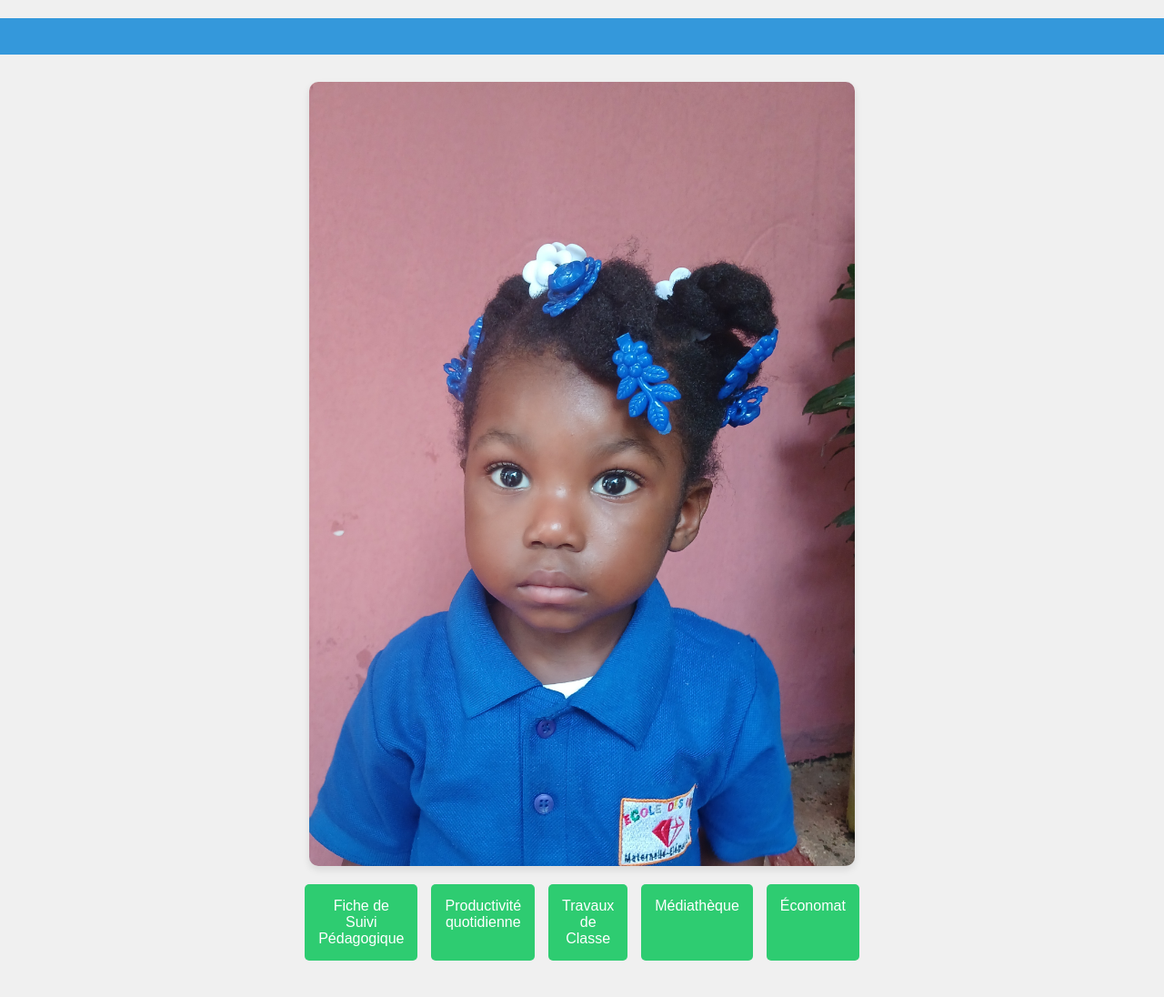
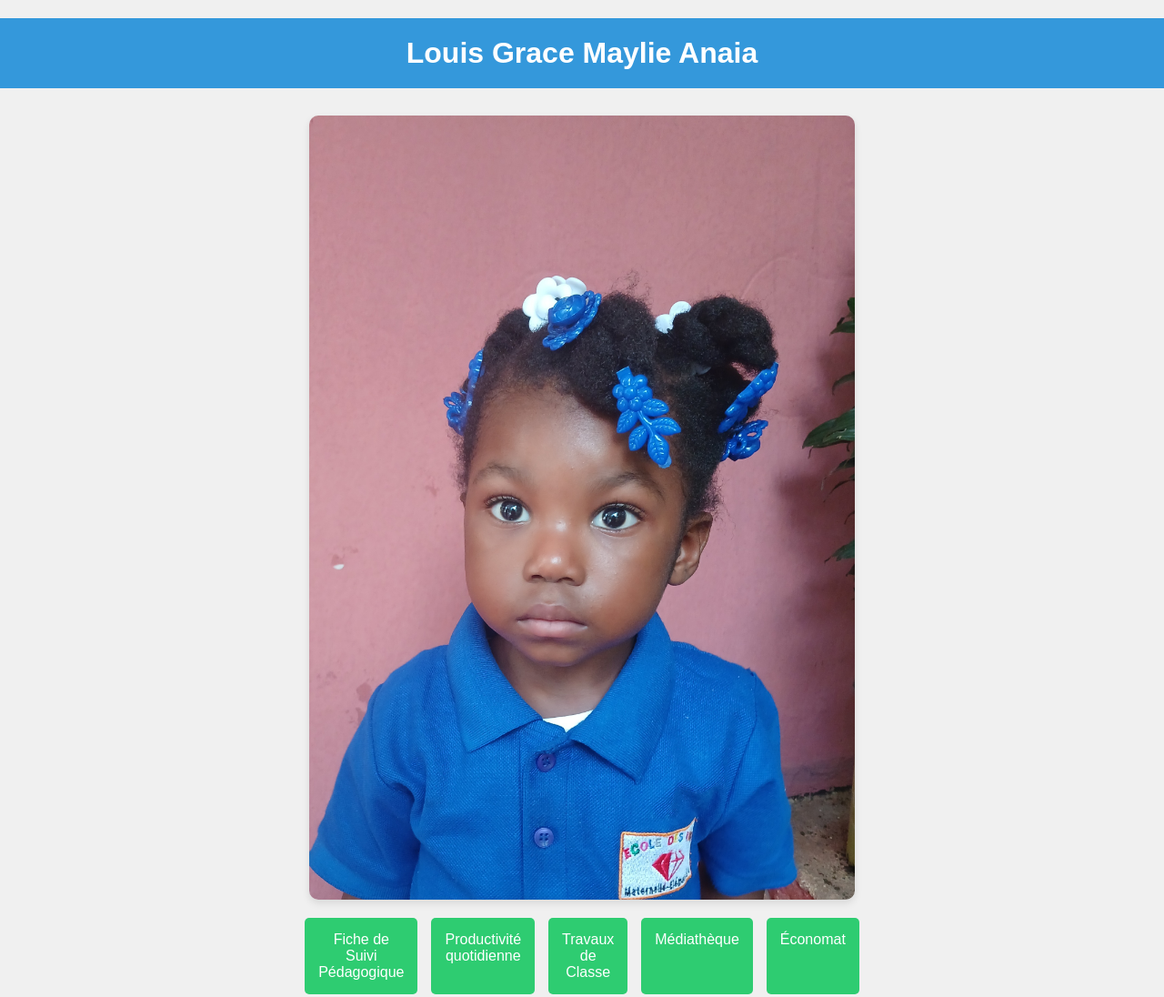
Before and after one commit to EcoleDesRubis/Louis-Grace-Maylie-Anaia, a plain HTML site: page index.html in a window 1280 px wide. Shown: the whole page at 91% size. Drawn offline with Linux system fonts and the light colour scheme.

Commit message:
Update index.html

```diff
--- a/index.html
+++ b/index.html
@@ -75,7 +75,7 @@
 </head>
 <body>
     <header>
-        <h1></h1>
+        <h1>Louis Grace Maylie Anaia</h1>
     </header>
     <div class="content">
         <img src="test.jpg" alt="Test Image">
```
